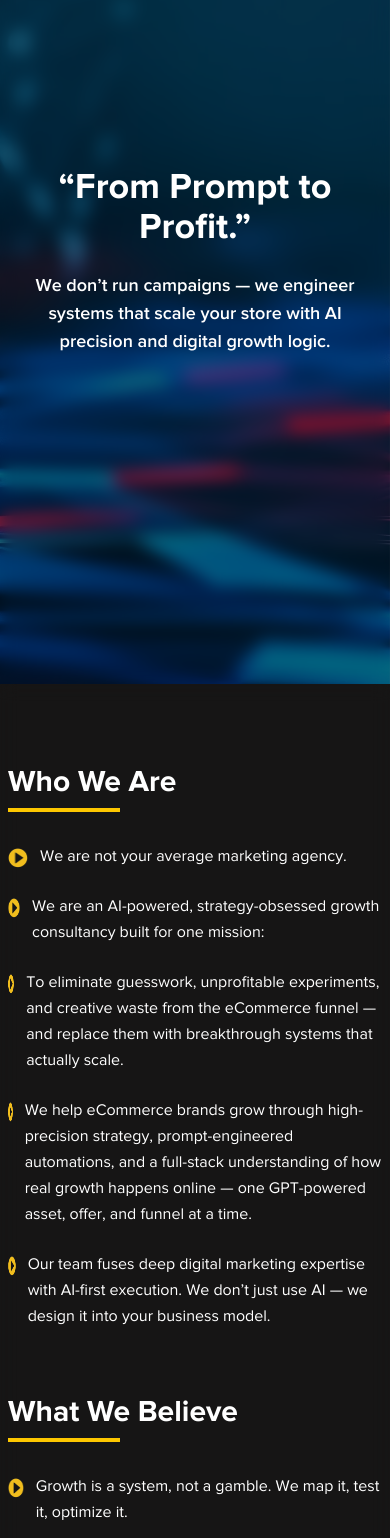
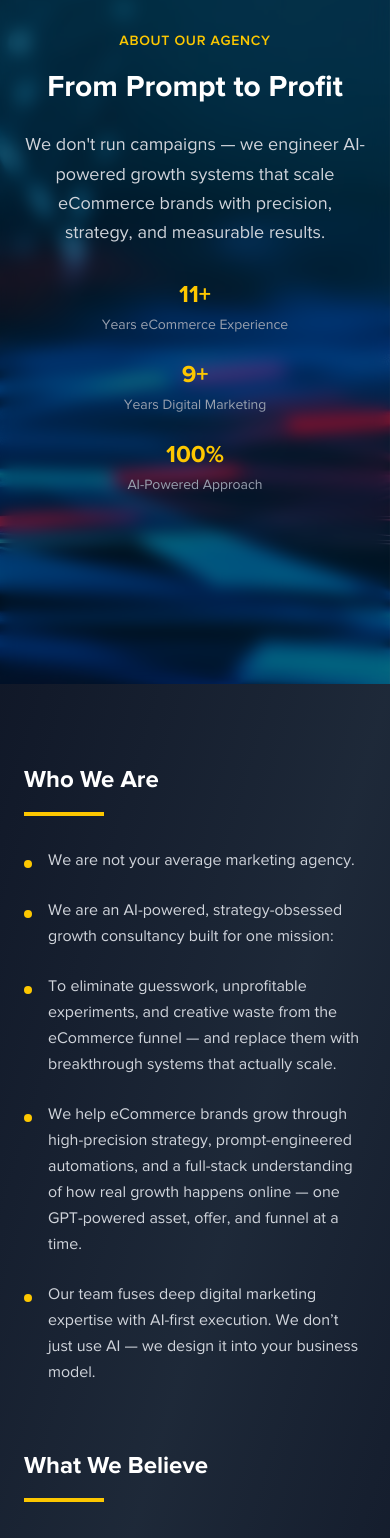
Before and after one commit to judeandy1999/vamossy.com, a Next.js app: page /about in a window 390 px wide. Shown: the part 160-1698 px from the top of the page. Built offline with nearby package versions, Linux system fonts and the light colour scheme; no server answers.

Commit message:
feat: enhance About section components with improved layout, styling, and animations for better user engagement

```diff
--- a/components/about/about-hero.jsx
+++ b/components/about/about-hero.jsx
@@ -4,31 +4,64 @@ import { motion, useInView } from "framer-motion";
 
 export default function AboutHero() {
   const ref = useRef(null);
-  const isInView = useInView(ref, {margin: "-100px" });
+  const isInView = useInView(ref, { margin: "-100px" });
 
   return (
     <section className="relative flex items-center justify-center min-h-screen h-[100vh] overflow-hidden">
       <div
-        className="relative z-20 flex flex-col items-center justify-center text-center px-4"
+        className="relative z-20 flex flex-col items-center justify-center text-center px-6 max-w-5xl mx-auto"
         ref={ref}
       >
+        <motion.div
+          className="mb-4"
+          initial={{ opacity: 0, y: 20 }}
+          animate={isInView ? { opacity: 1, y: 0 } : {}}
+          transition={{ duration: 0.6 }}
+        >
+          <span className="text-yellow-400 text-sm md:text-base font-semibold tracking-wider uppercase">
+            About Our Agency
+          </span>
+        </motion.div>
+
         <motion.h1
-          className="text-white text-4xl md:text-6xl font-bold mb-6"
+          className="text-white text-3xl md:text-5xl lg:text-6xl font-bold mb-6 leading-tight"
           initial={{ opacity: 0, y: 40 }}
           animate={isInView ? { opacity: 1, y: 0 } : {}}
-          transition={{ duration: 0.7 }}
+          transition={{ duration: 0.7, delay: 0.1 }}
         >
-          “From Prompt to Profit.”
+          From Prompt to Profit
         </motion.h1>
+
         <motion.p
-          className="text-white text-lg md:text-2xl font-semibold max-w-2xl"
+          className="text-gray-300 text-lg md:text-xl lg:text-2xl max-w-4xl leading-relaxed"
           initial={{ opacity: 0, y: 30 }}
           animate={isInView ? { opacity: 1, y: 0 } : {}}
-          transition={{ duration: 0.7, delay: 0.2 }}
+          transition={{ duration: 0.7, delay: 0.3 }}
         >
-          We don’t run campaigns — we engineer systems that scale your store with
-          AI precision and digital growth logic.
+          We don't run campaigns — we engineer AI-powered growth systems that scale eCommerce brands with precision, strategy, and measurable results.
         </motion.p>
+
+        <motion.div
+          className="mt-8 grid grid-cols-1 md:grid-cols-3 gap-6 w-full max-w-3xl"
+          initial={{ opacity: 0, y: 30 }}
+          animate={isInView ? { opacity: 1, y: 0 } : {}}
+          transition={{ duration: 0.7, delay: 0.5 }}
+        >
+          {[
+            { number: "11+", label: "Years eCommerce Experience" },
+            { number: "9+", label: "Years Digital Marketing" },
+            { number: "100%", label: "AI-Powered Approach" }
+          ].map((stat, idx) => (
+            <div key={idx} className="text-center">
+              <div className="text-2xl md:text-3xl font-bold text-yellow-400 mb-1">
+                {stat.number}
+              </div>
+              <div className="text-sm md:text-base text-gray-400">
+                {stat.label}
+              </div>
+            </div>
+          ))}
+        </motion.div>
       </div>
     </section>
   );
--- a/components/about/brand-work-with-us.jsx
+++ b/components/about/brand-work-with-us.jsx
@@ -10,29 +10,31 @@ function SectionCard({ title, items, delay = 0 }) {
   return (
     <motion.div
       ref={ref}
-      className="bg-[#23272f] rounded-2xl shadow-xl p-6 md:p-8 flex-1 w-full mx-auto"
+      className="bg-gray-800/50 backdrop-blur-sm border border-gray-700/50 rounded-2xl p-8 md:p-10 hover:bg-gray-800/70 transition-all duration-300"
       initial={{ opacity: 0, y: 40 }}
       animate={isInView ? { opacity: 1, y: 0 } : {}}
       transition={{ duration: 0.7, delay }}
     >
-      <h2 className="text-2xl md:text-3xl font-bold text-white mb-4">{title}</h2>
-      <div className="h-1 w-16 bg-yellow-400 mb-6" />
-      <ul className="flex flex-col gap-5">
+      <div className="mb-8">
+        <h2 className="text-2xl md:text-3xl font-bold text-white mb-4">
+          {title}
+        </h2>
+        <div className="h-1 w-16 bg-yellow-400" />
+      </div>
+
+      <ul className="space-y-5">
         {items.map((item, idx) => (
           <motion.li
             key={idx}
-            className="flex items-start gap-3"
-            initial={{ opacity: 0, x: 30 }}
+            className="flex items-start gap-4"
+            initial={{ opacity: 0, x: 20 }}
             animate={isInView ? { opacity: 1, x: 0 } : {}}
-            transition={{ duration: 0.5, delay: 0.2 + idx * 0.08 }}
+            transition={{ duration: 0.5, delay: 0.2 + idx * 0.1 }}
           >
-            <img
-              src="/list-icon.webp"
-              alt=""
-              className="mt-1 w-5 h-5 min-w-5 min-h-5"
-              style={{ filter: "brightness(1.2)" }}
-            />
-            <span className="text-white text-base md:text-lg">{item}</span>
+            <div className="w-2 h-2 bg-yellow-400 rounded-full mt-3 flex-shrink-0" />
+            <span className="text-gray-300 text-base md:text-lg leading-relaxed">
+              {item}
+            </span>
           </motion.li>
         ))}
       </ul>
@@ -42,10 +44,12 @@ function SectionCard({ title, items, delay = 0 }) {
 
 export default function BrandWorkWithUs() {
   return (
-    <section className="w-full bg-[#181818] min-h-screen flex items-center py-10 px-2 md:py-16 md:px-4">
-      <div className="max-w-6xl mx-auto flex flex-col gap-y-8 md:flex-row md:gap-16 w-full">
-        <SectionCard {...brandWorkWithUs.left} delay={0.1} />
-        <SectionCard {...brandWorkWithUs.right} delay={0.3} />
+    <section className="relative py-20 md:py-28 bg-gray-800 px-6">
+      <div className="max-w-7xl mx-auto">
+        <div className="grid grid-cols-1 lg:grid-cols-2 gap-12 lg:gap-16">
+          <SectionCard {...brandWorkWithUs.left} delay={0.1} />
+          <SectionCard {...brandWorkWithUs.right} delay={0.3} />
+        </div>
       </div>
     </section>
   );
--- a/components/about/who-and-what.jsx
+++ b/components/about/who-and-what.jsx
@@ -4,20 +4,15 @@ import { whoWeAre, whatWeBelieve } from "@/data/data";
 import { motion, useInView } from "framer-motion";
 
 const ListIcon = () => (
-  <img
-    src="/list-icon.webp"
-    alt=""
-    className="w-5 h-5 mt-1 flex-shrink-0"
-    draggable={false}
-  />
+  <div className="w-2 h-2 bg-yellow-400 rounded-full mt-3 flex-shrink-0" />
 );
 
 const listItemVariants = {
-  hidden: { opacity: 0, y: 30 },
+  hidden: { opacity: 0, y: 20 },
   visible: (i) => ({
     opacity: 1,
     y: 0,
-    transition: { delay: i * 0.12 }
+    transition: { delay: i * 0.1, duration: 0.6 }
   })
 };
 
@@ -26,76 +21,69 @@ export default function AboutBeliefSection() {
   const isInView = useInView(ref, { margin: "-100px" });
 
   return (
-    <section className="relative overflow-hidden px-2 sm:px-6 lg:px-12 py-20 md:py-28 bg-[#373535]">
-      <div className="absolute inset-0 bg-black/60 backdrop-blur-sm z-10" />
-      <div className="relative z-20 max-w-7xl mx-auto w-full" ref={ref}>
-        <div className="w-full grid grid-cols-1 md:grid-cols-2 gap-x-16 gap-y-16 md:gap-y-20">
+    <section className="relative overflow-hidden px-6 lg:px-12 py-20 md:py-28 bg-gray-900">
+      <div className="absolute inset-0 bg-gradient-to-br from-gray-900 via-gray-800 to-gray-900" />
+      <div className="relative z-10 max-w-7xl mx-auto" ref={ref}>
+        <div className="grid grid-cols-1 lg:grid-cols-2 gap-16 lg:gap-20">
           {/* Who We Are */}
-          <div className="max-w-2xl w-full mx-auto">
-            <motion.h2
-              className="text-white text-3xl md:text-4xl font-bold mb-2"
+          <div className="space-y-8">
+            <motion.div
               initial={{ opacity: 0, y: 30 }}
               animate={isInView ? { opacity: 1, y: 0 } : {}}
               transition={{ duration: 0.7 }}
             >
-              {whoWeAre.title}
-            </motion.h2>
-            <motion.div
-              className="h-1 w-28 bg-yellow-400 mb-8"
-              initial={{ scaleX: 0 }}
-              animate={isInView ? { scaleX: 1 } : {}}
-              transition={{ duration: 0.6, delay: 0.2 }}
-              style={{ originX: 0 }}
-            />
-            <div className="flex flex-col gap-6">
+              <h2 className="text-white text-2xl md:text-4xl font-bold mb-4">
+                {whoWeAre.title}
+              </h2>
+              <div className="h-1 w-20 bg-yellow-400 mb-8" />
+            </motion.div>
+
+            <div className="space-y-6">
               {whoWeAre.items.map((item, idx) => (
                 <motion.div
                   key={idx}
-                  className="flex items-start"
+                  className="flex items-start gap-4"
                   custom={idx}
                   variants={listItemVariants}
                   initial="hidden"
                   animate={isInView ? "visible" : "hidden"}
                 >
-                  <span className="mr-3 flex items-center">
-                    <ListIcon />
-                  </span>
-                  <span className="text-white text-base md:text-lg font-medium leading-relaxed">{item}</span>
+                  <ListIcon />
+                  <p className="text-gray-300 text-base md:text-lg leading-relaxed">
+                    {item}
+                  </p>
                 </motion.div>
               ))}
             </div>
           </div>
+
           {/* What We Believe */}
-          <div className="max-w-2xl w-full mx-auto">
-            <motion.h2
-              className="text-white text-3xl md:text-4xl font-bold mb-2"
+          <div className="space-y-8">
+            <motion.div
               initial={{ opacity: 0, y: 30 }}
               animate={isInView ? { opacity: 1, y: 0 } : {}}
-              transition={{ duration: 0.7, delay: 0.1 }}
+              transition={{ duration: 0.7, delay: 0.2 }}
             >
-              {whatWeBelieve.title}
-            </motion.h2>
-            <motion.div
-              className="h-1 w-28 bg-yellow-400 mb-8"
-              initial={{ scaleX: 0 }}
-              animate={isInView ? { scaleX: 1 } : {}}
-              transition={{ duration: 0.6, delay: 0.3 }}
-              style={{ originX: 0 }}
-            />
-            <div className="flex flex-col gap-6">
+              <h2 className="text-white text-2xl md:text-4xl font-bold mb-4">
+                {whatWeBelieve.title}
+              </h2>
+              <div className="h-1 w-20 bg-yellow-400 mb-8" />
+            </motion.div>
+
+            <div className="space-y-6">
               {whatWeBelieve.items.map((item, idx) => (
                 <motion.div
                   key={idx}
-                  className="flex items-start"
+                  className="flex items-start gap-4"
                   custom={idx}
                   variants={listItemVariants}
                   initial="hidden"
                   animate={isInView ? "visible" : "hidden"}
                 >
-                  <span className="mr-3 flex items-center">
-                    <ListIcon />
-                  </span>
-                  <span className="text-white text-base md:text-lg font-medium leading-relaxed">{item}</span>
+                  <ListIcon />
+                  <p className="text-gray-300 text-base md:text-lg leading-relaxed">
+                    {item}
+                  </p>
                 </motion.div>
               ))}
             </div>
```
Also changed, not shown: components/about/compare.jsx (+37 -114 lines), components/about/founder-card.jsx (+42 -28 lines).
